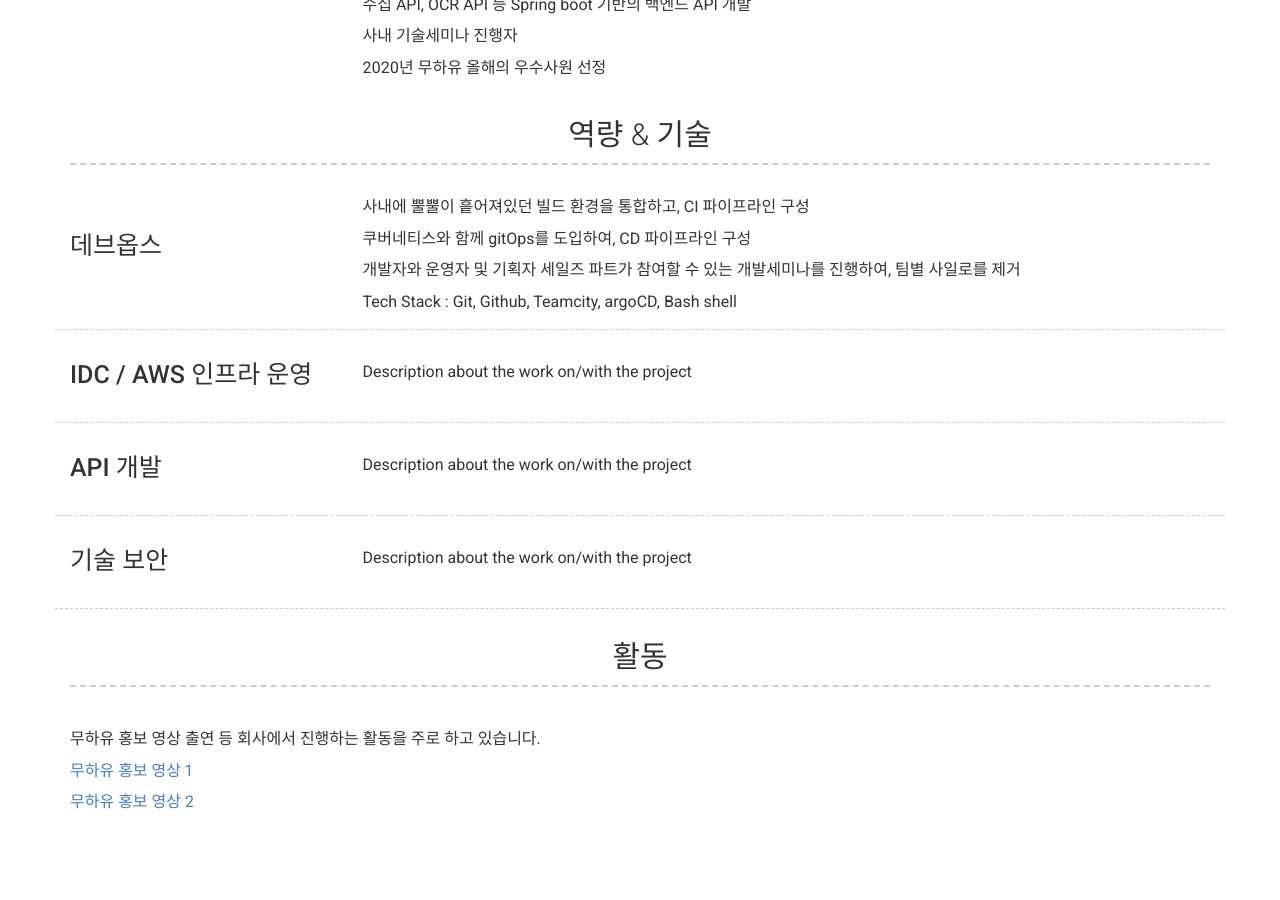
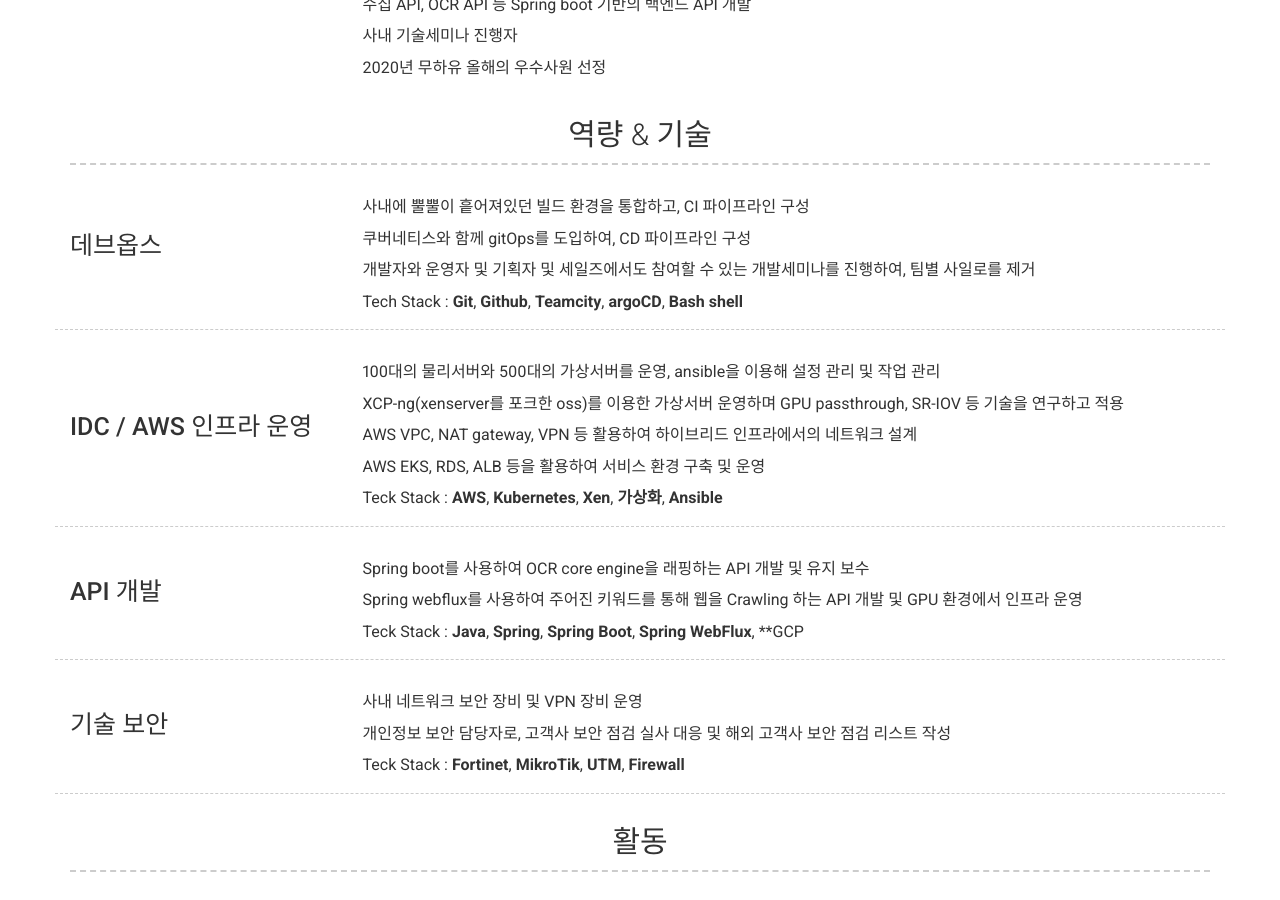
Before and after one commit to hjkim-ul/hjkim-ul.github.io, a Jekyll site: the page built from index.md, in a window 1280 px wide and 900 px high, scrolled down 820 px. Built offline with Jekyll 4.4.1, drawn with Linux system fonts in a browser that asks for light colours; nearby versions of some CDN libraries.

Commit message:
기본 내용 완성

```diff
--- a/_config.yml
+++ b/_config.yml
@@ -106,30 +106,54 @@ content:
 
           쿠버네티스와 함께 gitOps를 도입하여, CD 파이프라인 구성
 
-          개발자와 운영자 및 기획자 세일즈 파트가 참여할 수 있는 개발세미나를 진행하여, 팀별 사일로를 제거
+          개발자와 운영자 및 기획자 및 세일즈에서도 참여할 수 있는 개발세미나를 진행하여, 팀별 사일로를 제거
 
-          Tech Stack : Git, Github, Teamcity, argoCD, Bash shell
+
+
+          Tech Stack : **Git**, **Github**, **Teamcity**, **argoCD**, **Bash shell**
 
       - layout: left
         border: weak  # Value of `weak` will display a weak border below this item. # Any
         # other value (or no value) means no border will be displayed
         title: IDC / AWS 인프라 운영
         description: | # this will include new lines to allow paragraphs
-          Description about the work on/with the project
+          100대의 물리서버와 500대의 가상서버를 운영, ansible을 이용해 설정 관리 및 작업 관리
+
+          XCP-ng(xenserver를 포크한 oss)를 이용한 가상서버 운영하며 GPU passthrough, SR-IOV 등 기술을 연구하고 적용
+
+          AWS VPC, NAT gateway, VPN 등 활용하여 하이브리드 인프라에서의 네트워크 설계
+
+          AWS EKS, RDS, ALB 등을 활용하여 서비스 환경 구축 및 운영
+
+
+
+          Teck Stack : **AWS**, **Kubernetes**, **Xen**, **가상화**, **Ansible**
 
       - layout: left
         border: weak  # Value of `weak` will display a weak border below this item. # Any
         # other value (or no value) means no border will be displayed
         title: API 개발
         description: | # this will include new lines to allow paragraphs
-          Description about the work on/with the project
+          Spring boot를 사용하여 OCR core engine을 래핑하는 API 개발 및 유지 보수
+
+          Spring webflux를 사용하여 주어진 키워드를 통해 웹을 Crawling 하는 API 개발 및 GPU 환경에서 인프라 운영
+
+
+
+          Teck Stack : **Java**, **Spring**, **Spring Boot**, **Spring WebFlux**, **GCP
 
       - layout: left
         border: weak  # Value of `weak` will display a weak border below this item. # Any
         # other value (or no value) means no border will be displayed
         title: 기술 보안
         description: | # this will include new lines to allow paragraphs
-          Description about the work on/with the project
+          사내 네트워크 보안 장비 및 VPN 장비 운영
+
+          개인정보 보안 담당자로, 고객사 보안 점검 실사 대응 및 해외 고객사 보안 점검 리스트 작성
+
+
+
+          Teck Stack : **Fortinet**, **MikroTik**, **UTM**, **Firewall**
 
   - title: 활동
     layout: text
```
